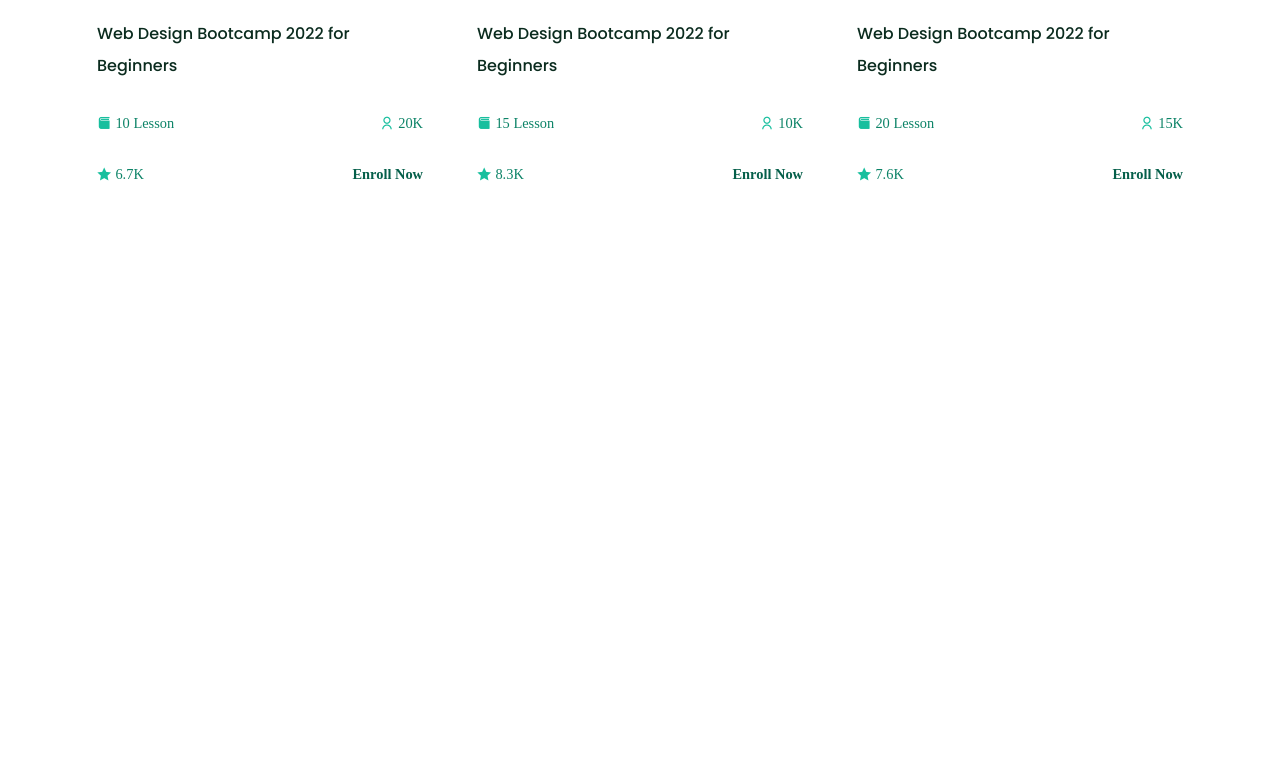
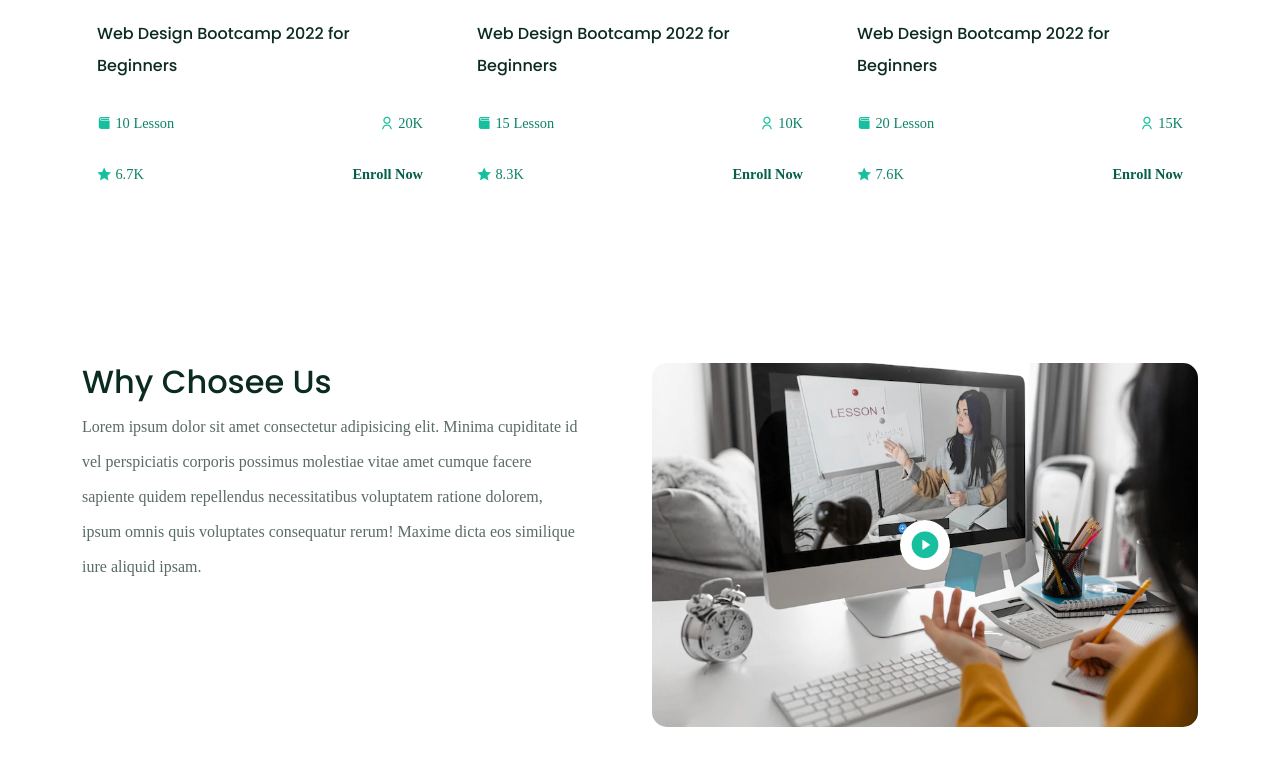
Before and after one commit to fzalv/elearning-landing, a React (Create React App) app: page / in a window 1280 px wide. Shown: the part 1895-2660 px from the top of the page. Before the commit the page ends 2188 px from the top, so only its background shows below. Built offline with nearby package versions, Linux system fonts and the light colour scheme; a web font is replaced by a local one.

Commit message:
choose us dan install react-player

```diff
--- a/package.json
+++ b/package.json
@@ -10,6 +10,7 @@
     "react": "^17.0.2",
     "react-countup": "^6.1.1",
     "react-dom": "^17.0.2",
+    "react-player": "^2.9.0",
     "react-scripts": "5.0.0",
     "reactstrap": "^9.0.1",
     "remixicon": "^2.5.0",
--- /dev/null
+++ b/src/components/Choose-us/ChooseUs.jsx
@@ -0,0 +1,48 @@
+import React, { useState } from 'react'
+import { Container, Row, Col } from 'reactstrap'
+import choseeimg from '../../assets/image/why-choose-us.png'
+import './choose-us.css'
+import ReactPlayer from 'react-player'
+
+const ChooseUs = () => {
+    const [showVideo, setShowVideo] = useState(false)
+    return <section>
+        <Container>
+            <Row>
+                <Col lg='6'>
+                    <div className="choose__content">
+                        <h2>Why Chosee Us</h2>
+                        <p>Lorem ipsum dolor sit amet consectetur adipisicing elit. Minima cupiditate id vel perspiciatis corporis possimus molestiae vitae amet cumque facere sapiente quidem repellendus necessitatibus voluptatem ratione dolorem, ipsum omnis quis voluptates consequatur rerum! Maxime dicta eos similique iure aliquid ipsam.</p>
+                    </div>
+                </Col>
+
+                <Col lg='6'>
+                    <div className="choose__img">
+                        {
+                            showVideo ? (
+                                <ReactPlayer
+                                    url="https://www.youtube.com/watch?v=_g45BJCAXu4"
+                                    width="100%"
+                                    height="300px"
+                                    controls
+                                />
+                            ) : (
+                                <img src={choseeimg} alt="" className='w-100' />
+                            )
+                        }
+
+                        {!showVideo && (
+                            <span className='play__icon'>
+                                <i class="ri-play-circle-fill"
+                                    onClick={() => setShowVideo(!showVideo)}>
+                                </i>
+                            </span>
+                        )}
+                    </div>
+                </Col>
+            </Row>
+        </Container>
+    </section>
+}
+
+export default ChooseUs
--- /dev/null
+++ b/src/components/Choose-us/choose-us.css
@@ -0,0 +1,38 @@
+.choose__img {
+    position: relative;
+    top: 0;
+    left: 0;
+    width: 100%;
+    height: 100%;
+    z-index: 777;
+}
+
+.choose__img img {
+    border-radius: 15px;
+}
+
+.choose__content {
+    padding-right: 50px;
+}
+
+.play__icon {
+    width: 50px;
+    height: 50px;
+    background: #fff;
+    position: absolute;
+    top: 50%;
+    left: 50%;
+    transform: translate(-50%, -50%);
+    z-index: 7777;
+    border-radius: 50%;
+    display: flex;
+    align-items: center;
+    justify-content: center;
+    cursor: pointer;
+}
+
+.play__icon i {
+    color: #17bf9e;
+    font-size: 2rem;
+    padding: 10px;
+}
--- a/src/pages/Home.jsx
+++ b/src/pages/Home.jsx
@@ -1,5 +1,6 @@
 import React, { Fragment } from 'react';
 import AboutUs from '../components/About-us/AboutUs';
+import ChooseUs from '../components/Choose-us/ChooseUs';
 import Company from '../components/Company-section/Company';
 import Courses from '../components/Courses-section/Courses';
 import Header from '../components/Header/Header';
@@ -13,6 +14,7 @@ const Home = () => {
             <Company />
             <AboutUs />
             <Courses />
+            <ChooseUs />
         </Fragment>
     );
 };
```
Also changed, not shown: 1 other file (tests, documents, lock files or other folders).
